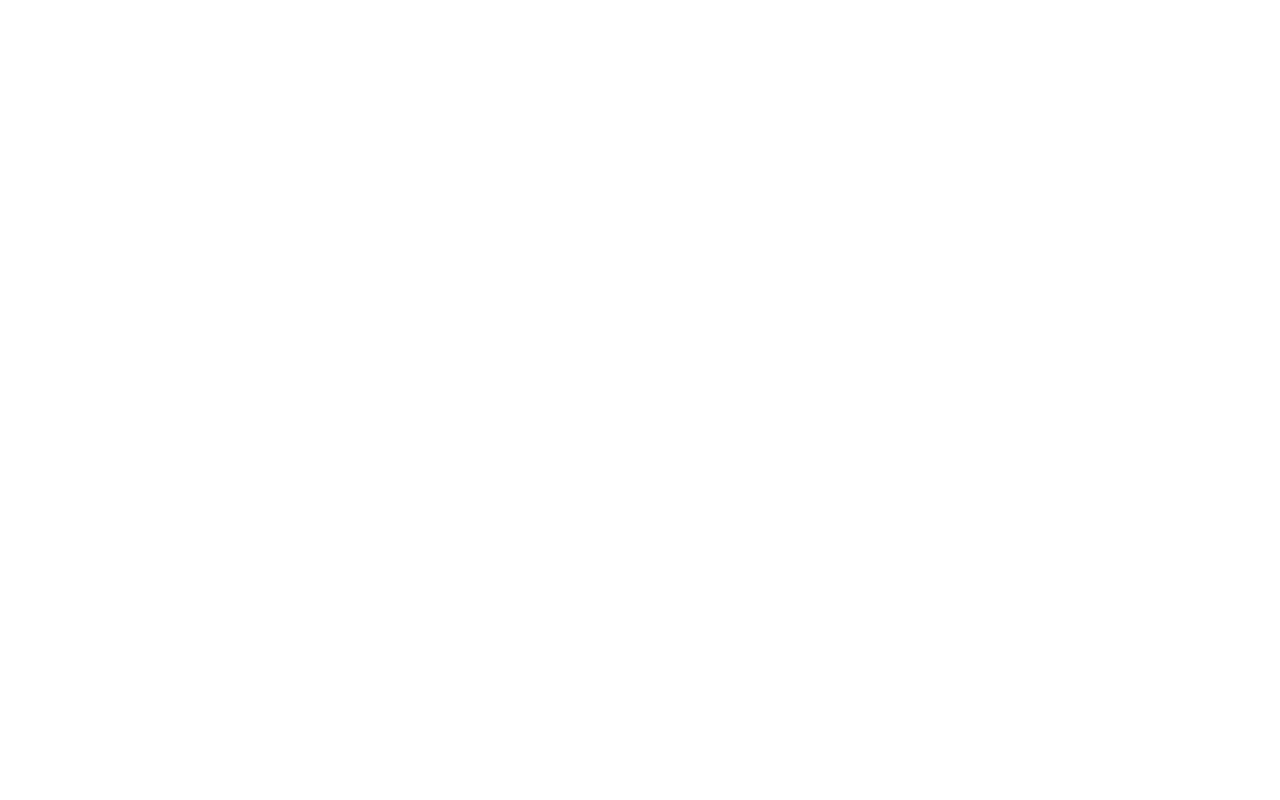
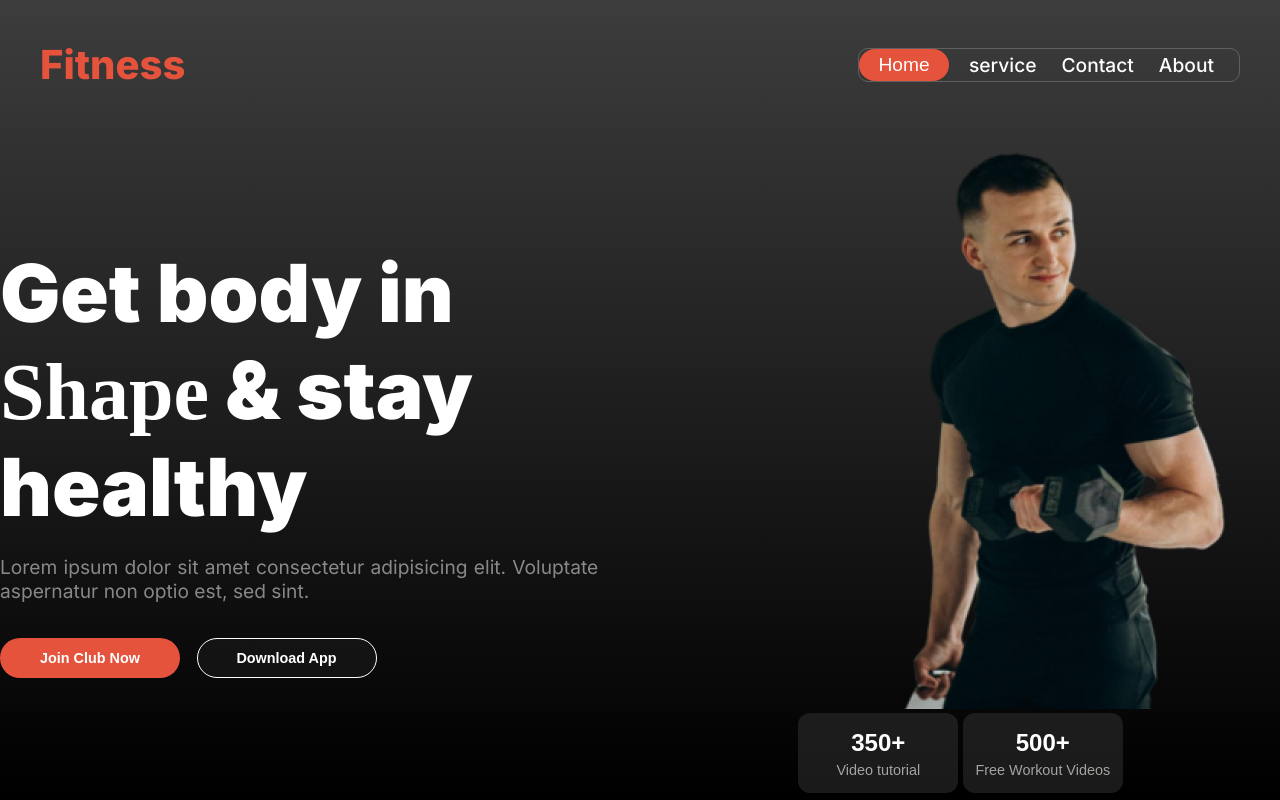
Before and after one commit to Mustafa-Mahraj/assignment-2, a plain HTML site: page index.html in a window 1280 px wide. Drawn offline with Linux system fonts and the light colour scheme; a web font is replaced by a local one.

Commit message:
create and style header section

```diff
--- a/index.html
+++ b/index.html
@@ -5,10 +5,50 @@
     <meta name="viewport" content="width=device-width, initial-scale=1.0">
     <title>Fitness Club</title>
     <link rel="stylesheet" href="style/style.css">
+    <link rel="shortcut icon" href="images/Favicon.png" type="image/x-icon">
+    <link rel="stylesheet" href="https://cdnjs.cloudflare.com/ajax/libs/font-awesome/6.6.0/css/all.min.css" integrity="sha512-Kc323vGBEqzTmouAECnVceyQqyqdsSiqLQISBL29aUW4U/M7pSPA/gEUZQqv1cwx4OnYxTxve5UMg5GT6L4JJg==" crossorigin="anonymous" referrerpolicy="no-referrer" />
+    <style>
+        @import url('https://fonts.googleapis.com/css2?family=Inter:wght@100..900&display=swap');
+        body{
+            background-color: black;
+            font-family: "inter";
+            color: white;
+        }
+        </style>
 </head>
 <body>
-    <header>
-
+    <header class="header">
+        <nav class="navbar display-flax">
+            <h3 class="nav-title">Fitness</h3>
+            <ul class="nav-items display-flax">
+                <li class="nav-list"><button class="nav-btn">Home</button></li>
+                <li class="nav-list"><a href="" class="nav-link">service</a></li>
+                <li class="nav-list"><a href="" class="nav-link">Contact</a></li>
+                <li class="nav-list"><a href="" class="nav-link">About</a></li>
+            </ul>
+            <div class="manu-icon">
+                <i class="fa-solid fa-bars"></i>
+            </div>
+        </nav>
+        <div class="banner display-flax">
+            <div class="banner-container">
+                <h1 class="banner-title">Get body in <br> <span id="span-family">Shape</span> & stay <br> healthy</h1>
+                <p class="banner-description">Lorem ipsum dolor sit amet consectetur adipisicing elit. Voluptate aspernatur non optio est, sed sint.</p>
+                <button class="btn-primary">Join Club Now</button>
+                <button class="btn-primary Download">Download App</button>
+            </div>
+            <div class="banner-side-part">
+                <img class="banner-img" src="images/Images 2.png" alt="">
+                <button id="side-btn-1">
+                    <h3 class="side-btn-number">350+</h3>
+                    <h5 class="side-btn-title">Video tutorial</h5>
+                </button>
+                <button id="side-btn-2">
+                    <h3 class="side-btn-number">500+</h3>
+                    <h5 class="side-btn-title">Free Workout Videos</h5>
+                </button>
+            </div>
+        </div>
     </header>
     <main>
 
--- a/style/style.css
+++ b/style/style.css
@@ -0,0 +1,136 @@
+@import url('https://fonts.cdnfonts.com/css/miama');
+
+/* related style */
+*{
+    margin: 0px;
+    padding: 0px;
+}
+.display-flax{
+    display: flex;
+}
+.btn-primary{
+    color: white;
+    font-size: 0.9rem;
+    font-weight: 600;
+    background-color: rgb(230, 83, 60);
+    border: none;
+    border-radius: 40px;
+    width: 180px;
+    height: 40px;
+    padding: 10px 15px;
+    margin-top: 35px;
+}
+.btn-primary:hover{
+    transform: scale(1.1);
+    cursor: pointer;
+}
+
+/* header section style */
+.header{
+    background: linear-gradient(180.00deg, rgba(65, 65, 65, 0.938),rgba(119, 119, 119, 0) 100%);
+}
+
+/* Navbar style */
+.nav-items{
+    border: 1px solid rgba(128, 128, 128, 0.551);
+    align-items: center;
+    border-radius: 10px;
+}
+.navbar{
+    justify-content: space-between;
+    align-items: center;
+    padding: 40px;
+}
+.nav-title{
+    font-size: 2.5rem;
+    color: rgb(230, 83, 60);
+    font-weight: 800;
+}
+.nav-list{
+    list-style: none;
+}
+.nav-link{
+    text-decoration: none;
+    color: rgb(255, 255, 255);
+    font-size: 1.2rem;
+    margin-right: 25px;
+    font-weight: 500;
+}
+.nav-btn{
+    background-color: rgb(230, 83, 60);
+    margin-right: 20px;
+    width: 90px;
+    padding: 5px;
+    border-radius: 20px;
+    font-size: 1.2rem;
+    color: white;
+    border: none;
+}
+.nav-btn:hover{
+    transform: scale(1.1);
+    cursor: pointer;
+}
+.navbar, .banner{
+    margin: 0 auto;
+    max-width: 1440px;
+}
+.manu-icon{
+    display: none;
+}
+.Download{
+    border: 1px solid rgb(255, 255, 255);
+    background-color: rgba(32, 32, 32, 0.425);
+    margin-left: 12px;
+}
+/* banner section style*/
+
+.banner{
+    justify-content: center;
+    align-items: center;
+    gap: 300px;
+    text-align: justify;
+}
+#span-family{
+    font-family: "miama";
+    font-weight: 400px;
+    font-size: 5rem;
+    row-gap: 1px;
+}
+.banner-title{
+    font-size: 5rem;
+    font-weight: 900;
+    color: white;
+}
+.banner-description{
+    color:  rgba(255, 255, 255, 0.5);
+    font-size: 1.2rem;
+    font-weight: 400;
+    margin-top: 20px;
+}
+#side-btn-1, #side-btn-2{
+    width: 160px;
+    height: 80px;
+    border: 1px solid  rgba(255, 255, 255, 0);
+    border-radius: 12px;
+    background: rgba(48, 48, 48, 0.54);
+    color: white;
+}
+.banner-img{
+    position: relative;
+}
+#side-btn-1{
+
+    margin-left: -100px;
+    margin-top: -150px;
+}
+
+.side-btn-number{
+    font-size: 1.5rem;
+    font-weight: 900;
+}
+.side-btn-title{
+    font-size: 0.9rem;
+    color: rgba(239, 237, 232, 0.65);
+    font-weight: 400;
+    margin-top: 5px;
+}
```
